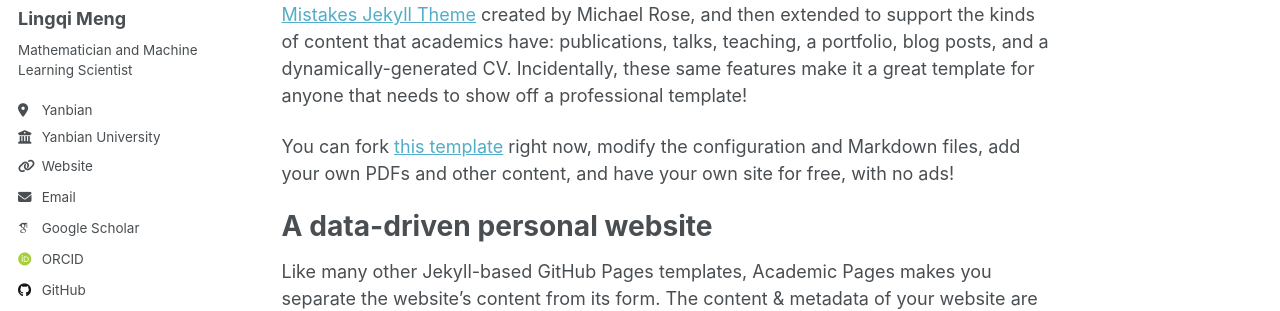
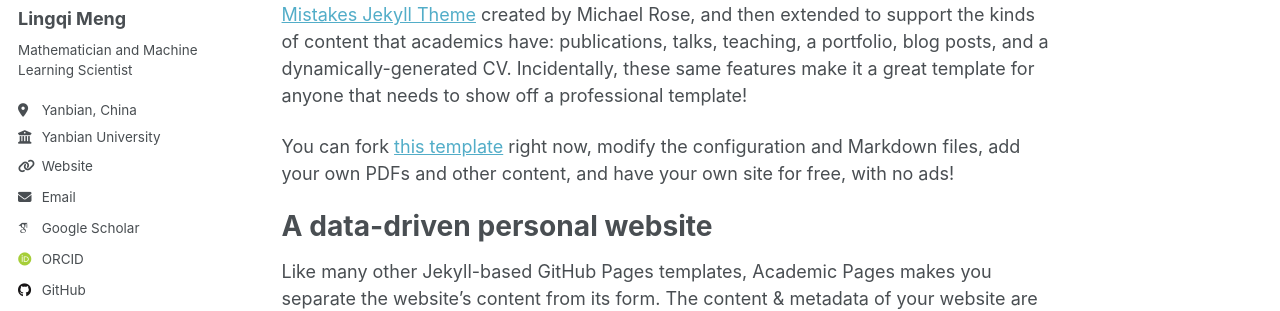
Before and after one commit to lingqime/lingqime.github.io, a Jekyll site: the page built from _pages/about.md, in a window 1280 px wide. Shown: the part 276-587 px from the top of the page. Built offline with Jekyll 4.4.1, drawn with Linux system fonts in a browser that asks for light colours; some web fonts are replaced; a script that is not in the unit is left out.

Commit message:
Update _config.yml

```diff
--- a/_config.yml
+++ b/_config.yml
@@ -27,7 +27,7 @@
   name             : "Lingqi Meng"
   pronouns         : # example: "she/her"
   bio              : "Mathematician and Machine Learning Scientist"
-  location         : "Yanbian"
+  location         : "Yanbian, China"
   employer         : "Yanbian University"
   uri              : "https://lingqime.github.io"
   email            : "lingqime@gmail.com"
```
